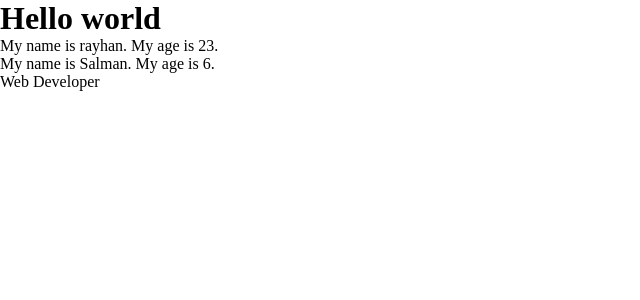
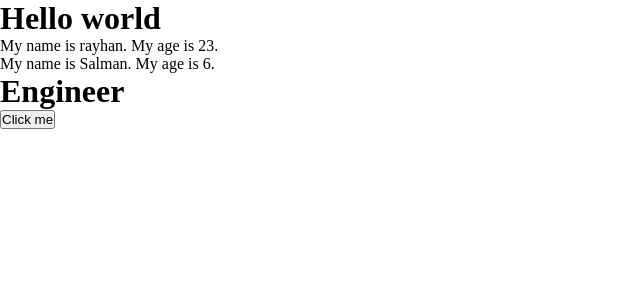
Before and after one commit to SayedUddinRayhan/React-Learning, a React (Create React App) app in the folder 01/first_app/: page / in a window 1280 px wide. Shown: the top 300 px of the page, without its empty margins (0-640 px from the left). Built offline with nearby package versions, Linux system fonts and the light colour scheme.

Commit message:
Added setState

```diff
--- a/01/first_app/src/Pages/About.jsx
+++ b/01/first_app/src/Pages/About.jsx
@@ -6,16 +6,23 @@ export default class About extends Component {
         this.state = {
             name: 'rayhan',
             age: 25,
-            profession: {
-                prof1: "Engineer",
-                prof2: "Web Developer"
-            }
+            profession: "Engineer"
         }
     }
 
+    btn1(prof) {
+        this.setState(
+            {
+                profession: "Doctor"
+            }
+        )
+    }
     render() {
         return (
-            <div>{this.state.profession.prof2}</div>
+            <div>
+                <h1>{this.state.profession}</h1>
+                <button onClick={this.btn1.bind(this, this.prof)}>Click me</button>
+            </div>
         )
     }
 }
```
